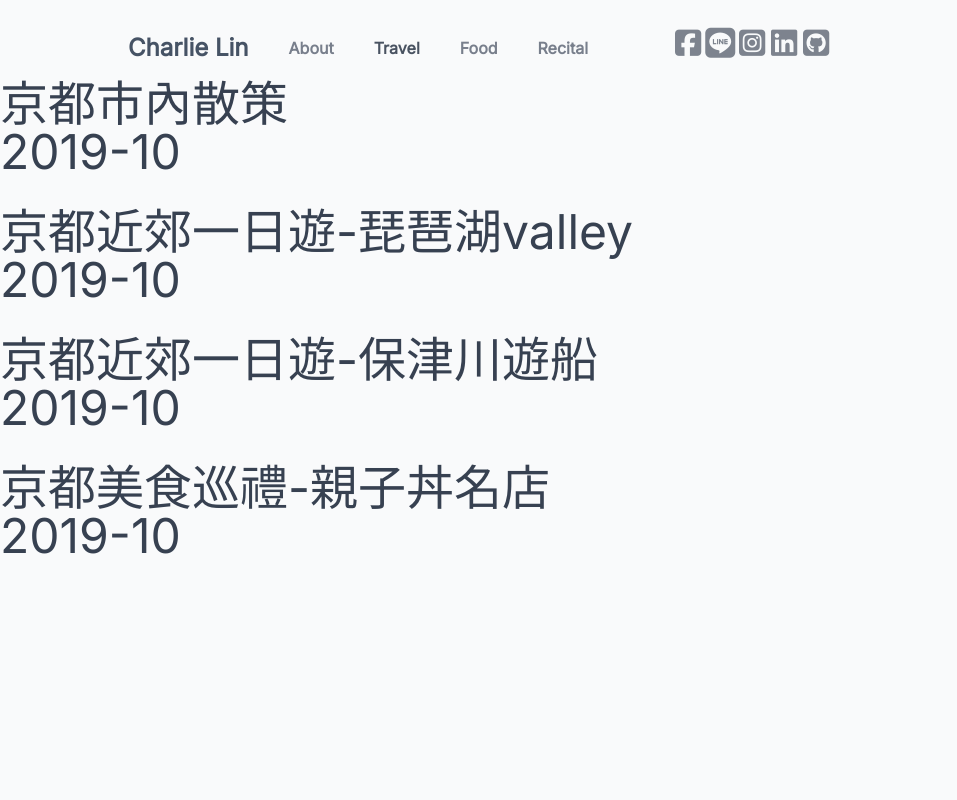
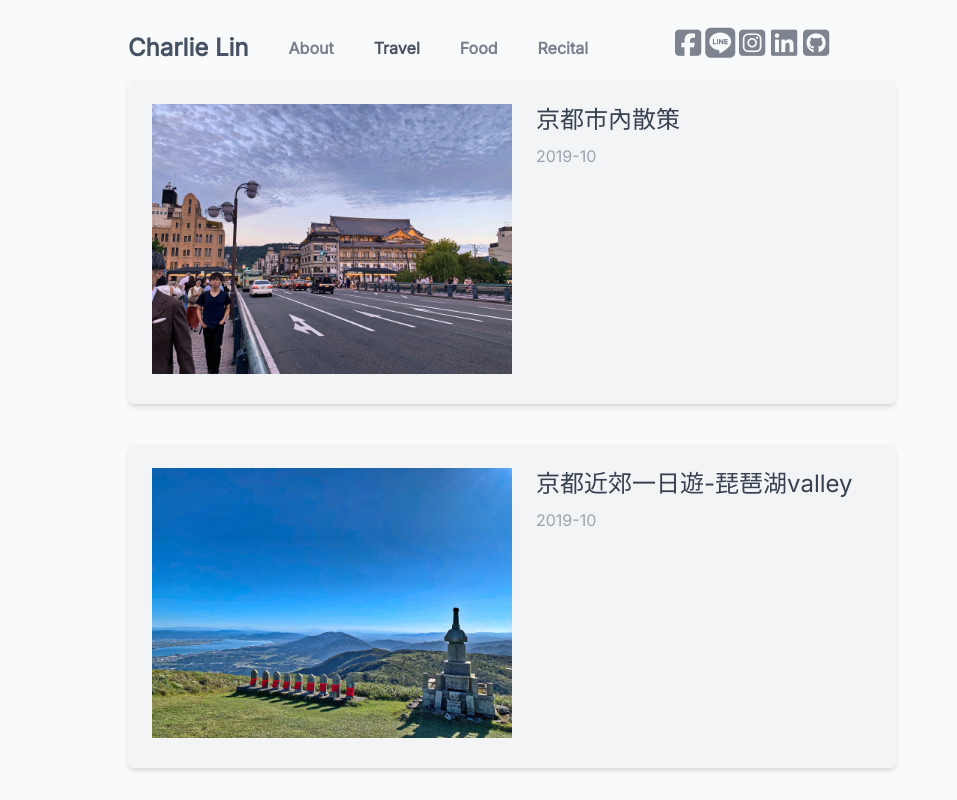
Before and after one commit to charlielinz/charlie, a Next.js app: page /travel/posts in a window 1280 px wide. Shown: the top 800 px of the page, without its empty margins (0-957 px from the left). Built offline with nearby package versions, Linux system fonts and the light colour scheme.

Commit message:
update posts

```diff
--- a/components/Card.js
+++ /dev/null
@@ -1,20 +0,0 @@
-import Image from "next/image";
-
-const Card = ({ props }) => {
-  return (
-    <div>
-      <Image
-        src={props.cover_image}
-        alt="coverImage"
-        layout="fill"
-        objectFit="contain"
-      />
-      <div>
-        <div>{props.title}</div>
-        <div>{props.destription}</div>
-      </div>
-    </div>
-  );
-};
-
-export default Card;
--- /dev/null
+++ b/components/PostCard.js
@@ -0,0 +1,38 @@
+import Image from "next/image";
+import { useState, useEffect } from "react";
+import useWindowWidth from "../hooks/useWindowWidth";
+
+const PostCard = ({ postData }) => {
+  const windowWidth = useWindowWidth();
+  const [imageSize, setImageSize] = useState({ width: "360", height: "270" });
+  useEffect(() => {
+    if (windowWidth > 1280) {
+      setImageSize({ width: "360", height: "270" });
+    } else if (windowWidth < 1280 && windowWidth >= 1024) {
+      setImageSize({ width: "300", height: "225" });
+    } else if (windowWidth < 1024 && windowWidth >= 768) {
+      setImageSize({ width: "240", height: "180" });
+    } else if (windowWidth < 768 && windowWidth >= 480) {
+      setImageSize({ width: "180", height: "135" });
+    }
+  }, [windowWidth]);
+
+  return (
+    <div className="flex gap-6 w-full lg:w-3/4 p-4 lg:p-6 bg-gray-100 rounded-md shadow-md">
+      <div className="shrink-0">
+        <Image
+          src={postData.cover_image}
+          alt="cover-image"
+          width={imageSize.width}
+          height={imageSize.height}
+        />
+      </div>
+      <div className="flex flex-col gap-2">
+        <div className="md:text-2xl">{postData.title}</div>
+        <div className="text-gray-400">{postData.travel_date}</div>
+      </div>
+    </div>
+  );
+};
+
+export default PostCard;
--- a/pages/travel/posts.js
+++ b/pages/travel/posts.js
@@ -1,17 +1,17 @@
 import Navbar from "../../components/Navbar";
-import { travelPosts } from "../../postdata";
+import PostCard from "../../components/PostCard";
+import { travelPosts } from "../../posts";
 
 const posts = ({ postInfos }) => {
   const postDatas = Object.values(postInfos);
   return (
     <>
       <Navbar />
-      {postDatas.map((postData, index) => (
-        <div className="text-5xl h-32" key={index}>
-          <div>{postData.title}</div>
-          <div>{postData.travel_date}</div>
-        </div>
-      ))}
+      <div className="flex flex-col gap-10 max-w-screen-sm lg:max-w-screen-md xl:max-w-screen-lg mx-6 md:mx-auto">
+        {postDatas.map((postData, index) => (
+          <PostCard postData={postData} key={index} />
+        ))}
+      </div>
     </>
   );
 };
--- a/postdata.js
+++ b/posts.js
@@ -2,23 +2,23 @@ export const foodPosts = {};
 
 export const travelPosts = {
   "kansai-1": {
+    cover_image: "/img/travel/kansai-1/cover-image.jpg",
     title: "京都市內散策",
     travel_date: "2019-10",
-    cover_image: "/img/travel/kansai-1/cover-image.jpg",
   },
   "kansai-2": {
+    cover_image: "/img/travel/kansai-2/cover-image.jpg",
     title: "京都近郊一日遊-琵琶湖valley",
     travel_date: "2019-10",
-    cover_image: "/img/travel/kansai-2/cover-image.jpg",
   },
   "kansai-3": {
+    cover_image: "/img/travel/kansai-3/cover-image.jpg",
     title: "京都近郊一日遊-保津川遊船",
     travel_date: "2019-10",
-    cover_image: "/img/travel/kansai-3/cover-image.jpg",
   },
   "kansai-4": {
+    cover_image: "/img/travel/kansai-4/cover-image.jpg",
     title: "京都美食巡禮-親子丼名店",
     travel_date: "2019-10",
-    cover_image: "/img/travel/kansai-4/cover-image.jpg",
-  }
+  },
 };
```
